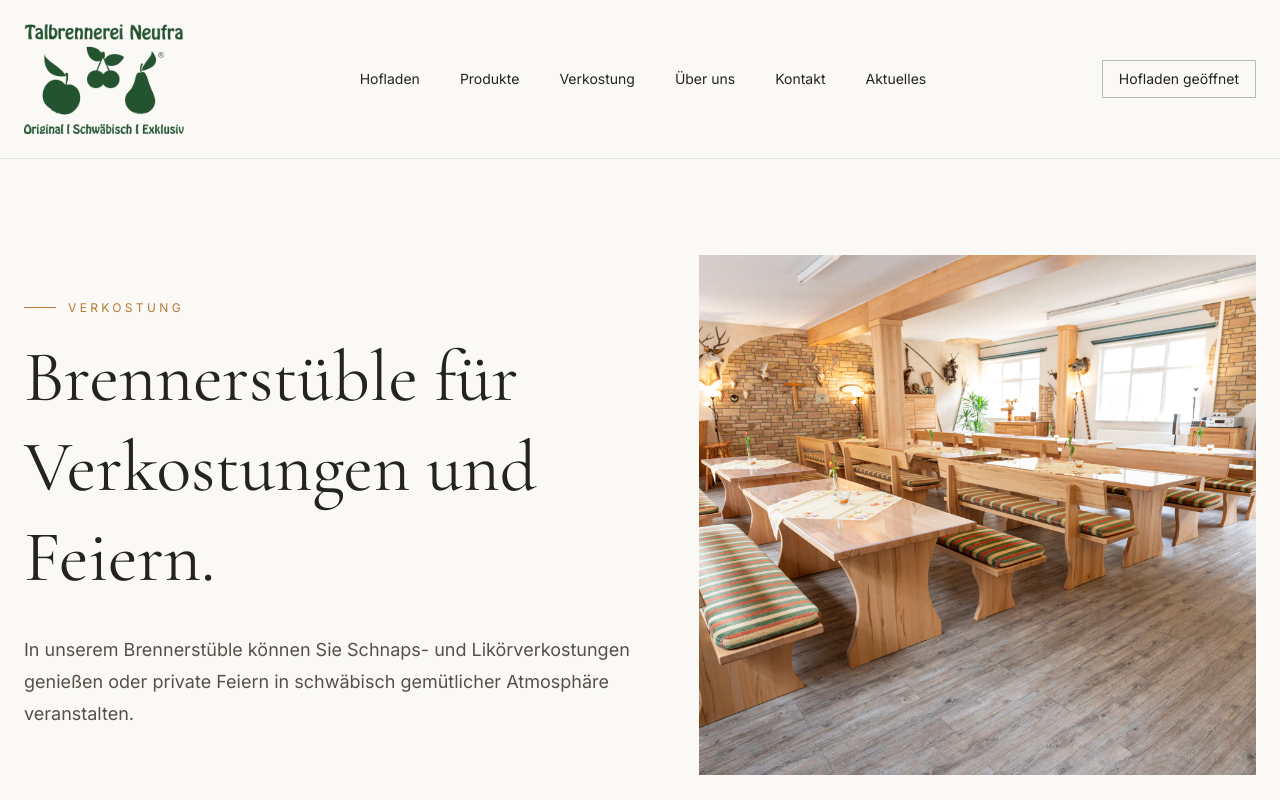
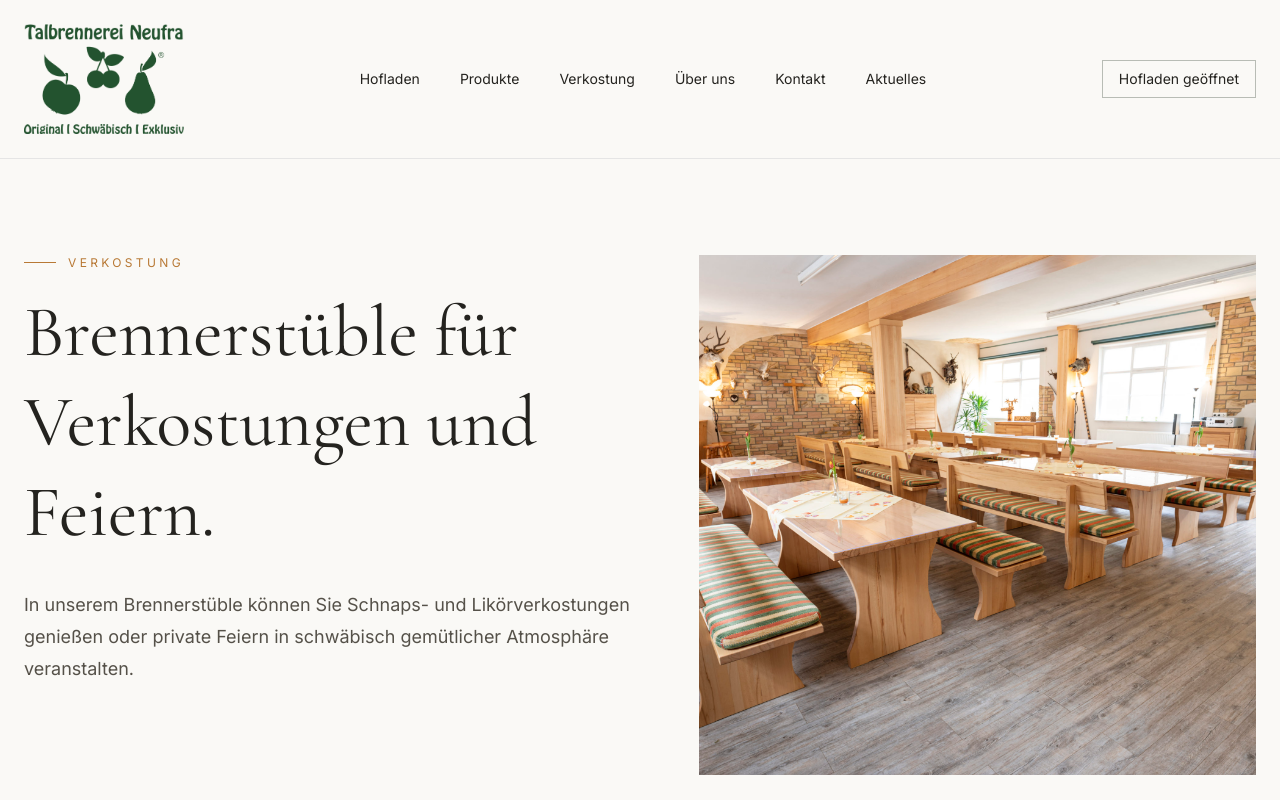
Before and after one commit to katharinadobiosch/tn, a Next.js app: page /verkostung in a window 1280 px wide. Shown: the top 800 px of the page. Built offline with nearby package versions, Linux system fonts and the light colour scheme.

Commit message:
Align public page hero headings

```diff
--- a/src/app/hofladen/page.tsx
+++ b/src/app/hofladen/page.tsx
@@ -5,7 +5,7 @@ import { siteInfo } from "@/data/site";
 export default function HofladenPage() {
   return (
     <main className="bg-[#FAF9F6] text-[#24231F]">
-      <section className="mx-auto grid min-h-[70vh] max-w-7xl items-center gap-14 px-6 pb-20 pt-24 md:grid-cols-[1fr_0.9fr]">
+      <section className="mx-auto grid min-h-[70vh] max-w-7xl items-start gap-14 px-6 pb-20 pt-24 md:grid-cols-[1fr_0.9fr]">
         <div>
           <p className="mb-4 flex items-center gap-3 text-xs uppercase tracking-[0.28em] text-[#B87935] before:h-px before:w-8 before:bg-[#B87935]">
             Hofladen
--- a/src/app/ueber-uns/page.tsx
+++ b/src/app/ueber-uns/page.tsx
@@ -5,7 +5,7 @@ import { siteImages } from "@/data/images";
 export default function UeberUnsPage() {
   return (
     <main className="bg-[#FAF9F6] text-[#24231F]">
-      <section className="mx-auto grid min-h-[70vh] max-w-7xl items-center gap-14 px-6 pb-20 pt-24 md:grid-cols-[1fr_0.9fr]">
+      <section className="mx-auto grid min-h-[70vh] max-w-7xl items-start gap-14 px-6 pb-20 pt-24 md:grid-cols-[1fr_0.9fr]">
         <div>
           <p className="mb-4 flex items-center gap-3 text-xs uppercase tracking-[0.28em] text-[#B87935] before:h-px before:w-8 before:bg-[#B87935]">
             Über uns
--- a/src/app/verkostung/page.tsx
+++ b/src/app/verkostung/page.tsx
@@ -5,7 +5,7 @@ import { siteImages } from "@/data/images";
 export default function VerkostungPage() {
   return (
     <main className="bg-[#FAF9F6] text-[#24231F]">
-      <section className="mx-auto grid min-h-[70vh] max-w-7xl items-center gap-14 px-6 pb-20 pt-24 md:grid-cols-[1fr_0.9fr]">
+      <section className="mx-auto grid min-h-[70vh] max-w-7xl items-start gap-14 px-6 pb-20 pt-24 md:grid-cols-[1fr_0.9fr]">
         <div>
           <p className="mb-4 flex items-center gap-3 text-xs uppercase tracking-[0.28em] text-[#B87935] before:h-px before:w-8 before:bg-[#B87935]">
             Verkostung
```
